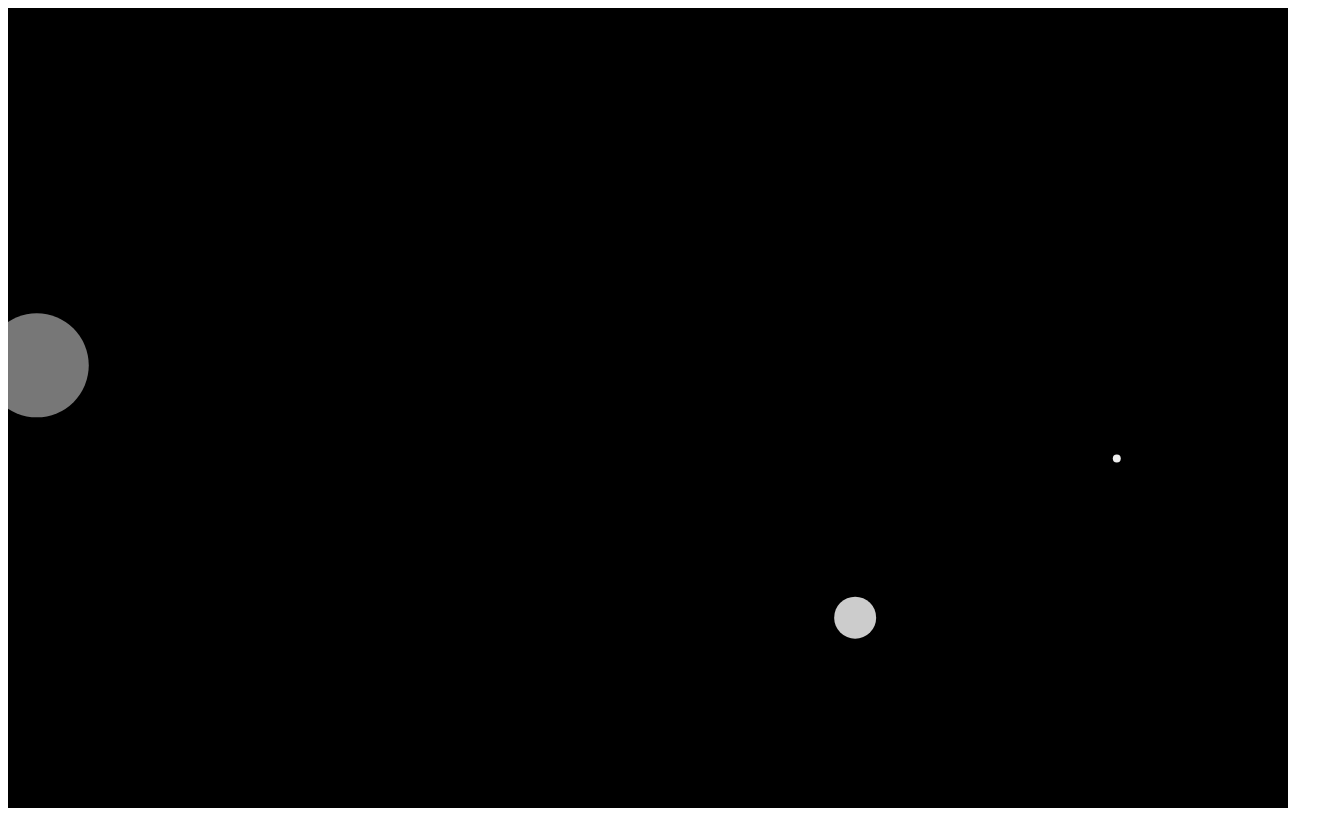
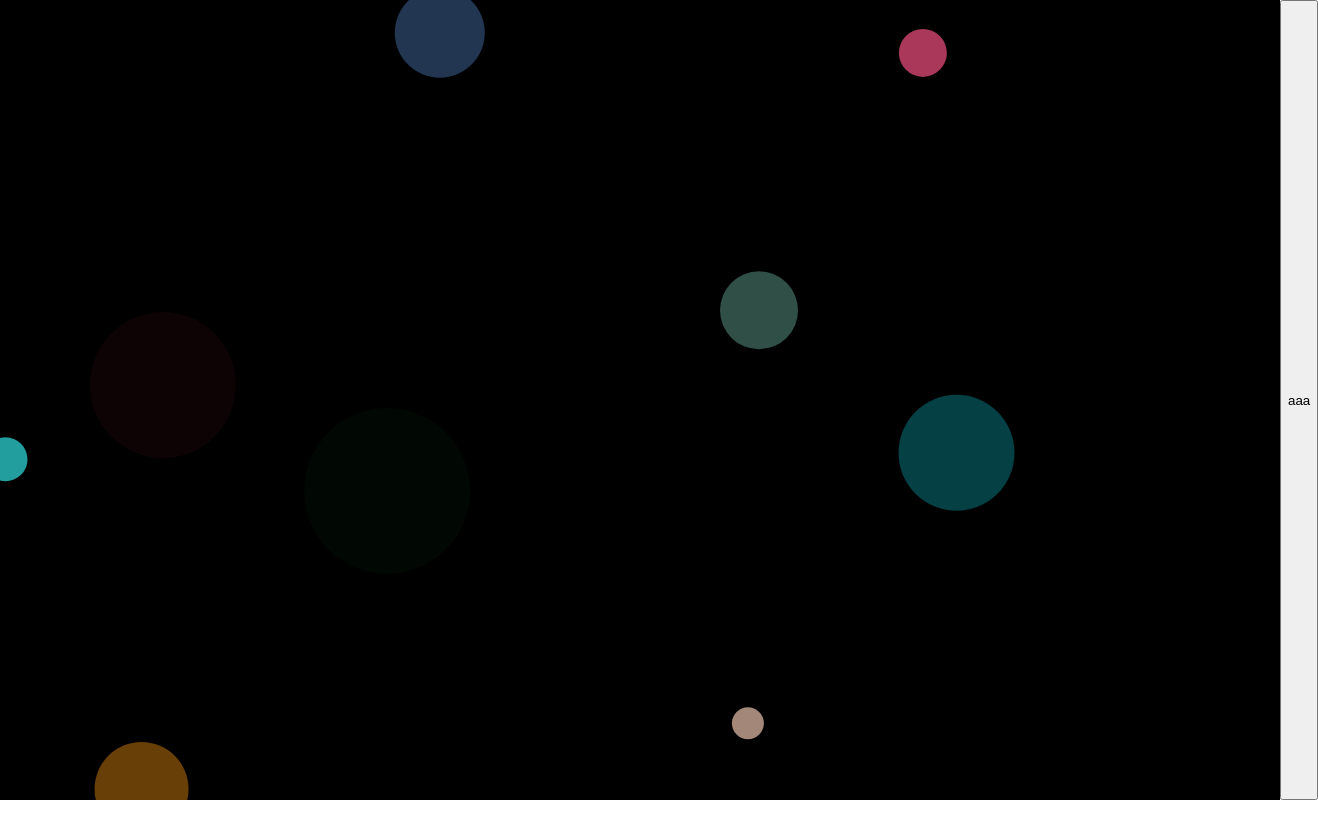
Before and after one commit to mikhail-zh-2009/Web-Page-01.08.2022, a plain HTML site: page index.html in a window 1280 px wide. Shown: the whole page, 1318 px wide, since content can reach past the window. Drawn offline with Linux system fonts and the light colour scheme.

Commit message:
Maked bubbles

```diff
--- a/index.html
+++ b/index.html
@@ -10,6 +10,7 @@
 <body>
     <div class="container">
         <canvas id="cv" width="1920" height="1080"></canvas>
+        <button id="btn">aaa</button>
     </div>
     <script src="main.js"></script>
 </body>
--- a/main.js
+++ b/main.js
@@ -11,6 +11,7 @@ class bubble {
         this.y          = y;
         this.radius     = 0;
         this.max_radius = max_radius;
+        this.color = '#' + generate_random_letter(3);
     }
     bubble_draw() {
         ctx.arc(this.x, this.y, this.radius, 0, Math.PI * 2, false);
@@ -18,10 +19,18 @@ class bubble {
     }
     bubble_main() {
         ctx.beginPath();
-        ctx.fillStyle = '#fff' + Math.round(((this.max_radius - this.radius) / this.max_radius * 15)).toString(16);
+        ctx.fillStyle = this.color + Math.round(((this.max_radius - this.radius) / this.max_radius * 15)).toString(16);
         this.bubble_draw();
         this.radius += 1;
     }
+}
+
+function generate_random_letter(num) {
+    var str = '';
+    for(var i = 0; i < num; i++) {
+        str += Math.round(Math.random() * 15).toString(16);
+    }
+    return str;
 }
 
 function generate_bubble() {
@@ -29,7 +38,7 @@ function generate_bubble() {
 }
 
 function start() {
-    for(var i = 0; i < Math.round(Math.random() * 10); i++) {
+    for(var i = 0; i < Math.round(Math.random() * 10 + 5); i++) {
         generate_bubble();
     }
 }
--- a/style.css
+++ b/style.css
@@ -1,3 +1,10 @@
+* {
+    margin: 0;
+}
+.container {
+    display: grid;
+    grid-template-columns: 1fr 10fr 1fr;
+}
 #cv {
     background-color: black;
 }
```
